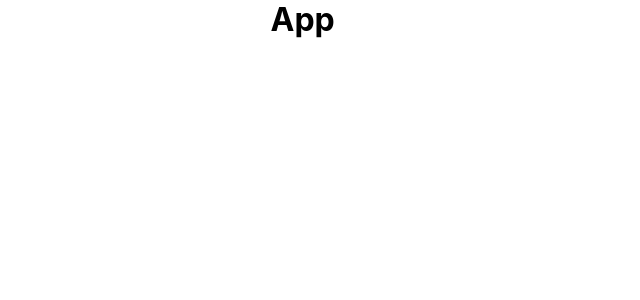
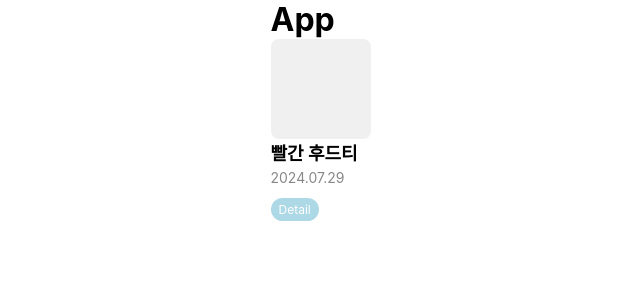
Before and after one commit to git-hubsalt/omoib-frontend, a React (Create React App) app: page / in a window 1280 px wide. Shown: the top 300 px of the page, without its empty margins (173-813 px from the left). Built offline with nearby package versions, Linux system fonts and the light colour scheme; a web font is replaced by a local one.

Commit message:
feat: card 컴포넌트 구현

```diff
--- a/src/App.tsx
+++ b/src/App.tsx
@@ -1,6 +1,7 @@
 // src/App.tsx
 import React from 'react';
 import { GlobalStyles } from './styles/GlobalStyles';
+import Card from "./components/card/Card";
 
 
 const App: React.FC = () => {
@@ -8,6 +9,7 @@ const App: React.FC = () => {
       <>
         <GlobalStyles />
         <h1>App</h1>
+          <Card/>
       </>
   );
 };
--- /dev/null
+++ b/src/components/card/Card.styles.ts
@@ -0,0 +1,39 @@
+import styled from 'styled-components';
+
+export const CardWrapper = styled.div`
+  display: flex;
+  flex-direction: column;
+
+  border-radius: 8px;
+  //width: 300px;
+`;
+
+export const ImagePlaceholder = styled.div`
+  width: 100px;
+  height: 100px;
+  background-color: #f0f0f0;
+  border-radius: 8px;
+`;
+
+export const ContentWrapper = styled.div`
+  display: flex;
+  flex-direction: column;
+`;
+
+export const Title = styled.h3`
+  font-size: 18px;
+  margin: 0;
+  color: #000;
+`;
+
+export const Date = styled.p`
+  font-size: 14px;
+  margin: 4px 0;
+  color: #888;
+`;
+
+export const TagsWrapper = styled.div`
+  display: flex;
+  gap: 8px;
+  margin-top: 8px;
+`;
--- /dev/null
+++ b/src/components/card/Card.tsx
@@ -0,0 +1,27 @@
+import React from 'react';
+import {
+  CardWrapper,
+  ImagePlaceholder,
+  ContentWrapper,
+  Title,
+  Date,
+  TagsWrapper,
+} from './Card.styles';
+import Tag from '../tag/Tag';
+
+const Card: React.FC = () => {
+  return (
+      <CardWrapper>
+        <ImagePlaceholder />
+        <ContentWrapper>
+          <Title>빨간 후드티</Title>
+          <Date>2024.07.29</Date>
+          <TagsWrapper>
+            <Tag/>
+          </TagsWrapper>
+        </ContentWrapper>
+      </CardWrapper>
+  );
+};
+
+export default Card;
--- /dev/null
+++ b/src/components/tag/Tag.styles.ts
@@ -0,0 +1,9 @@
+import styled from "styled-components";
+
+export const TagWrapper = styled.span`
+  background-color: #add8e6;
+  padding: 4px 8px;
+  border-radius: 16px;
+  font-size: 12px;
+  color: #fff;
+`;
--- /dev/null
+++ b/src/components/tag/Tag.tsx
@@ -0,0 +1,12 @@
+import React from 'react';
+import {
+  TagWrapper,
+} from './Tag.styles';
+
+const Tag: React.FC = () => {
+  return (
+    <TagWrapper>Detail</TagWrapper>
+  );
+};
+
+export default Tag;
```
